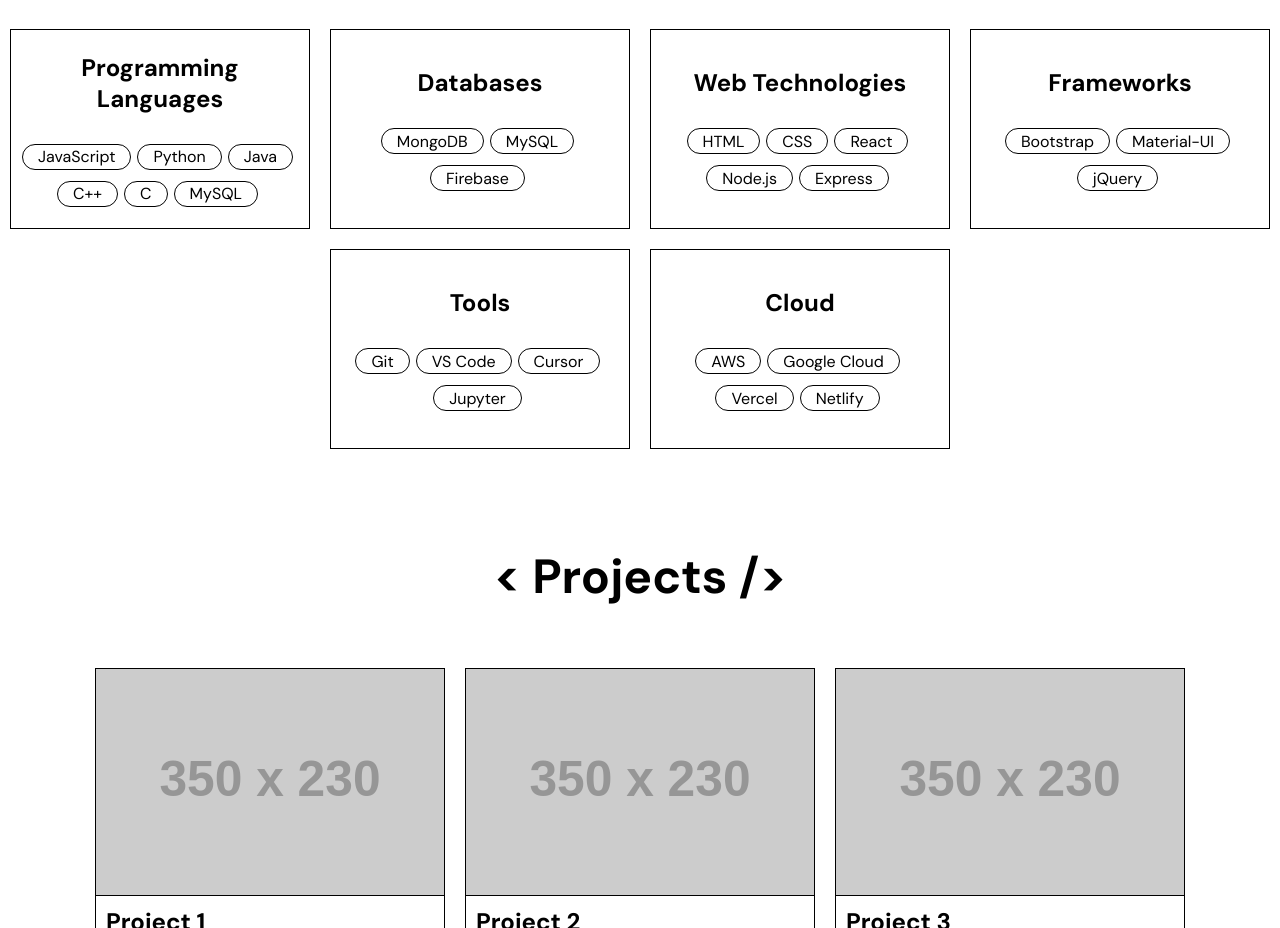
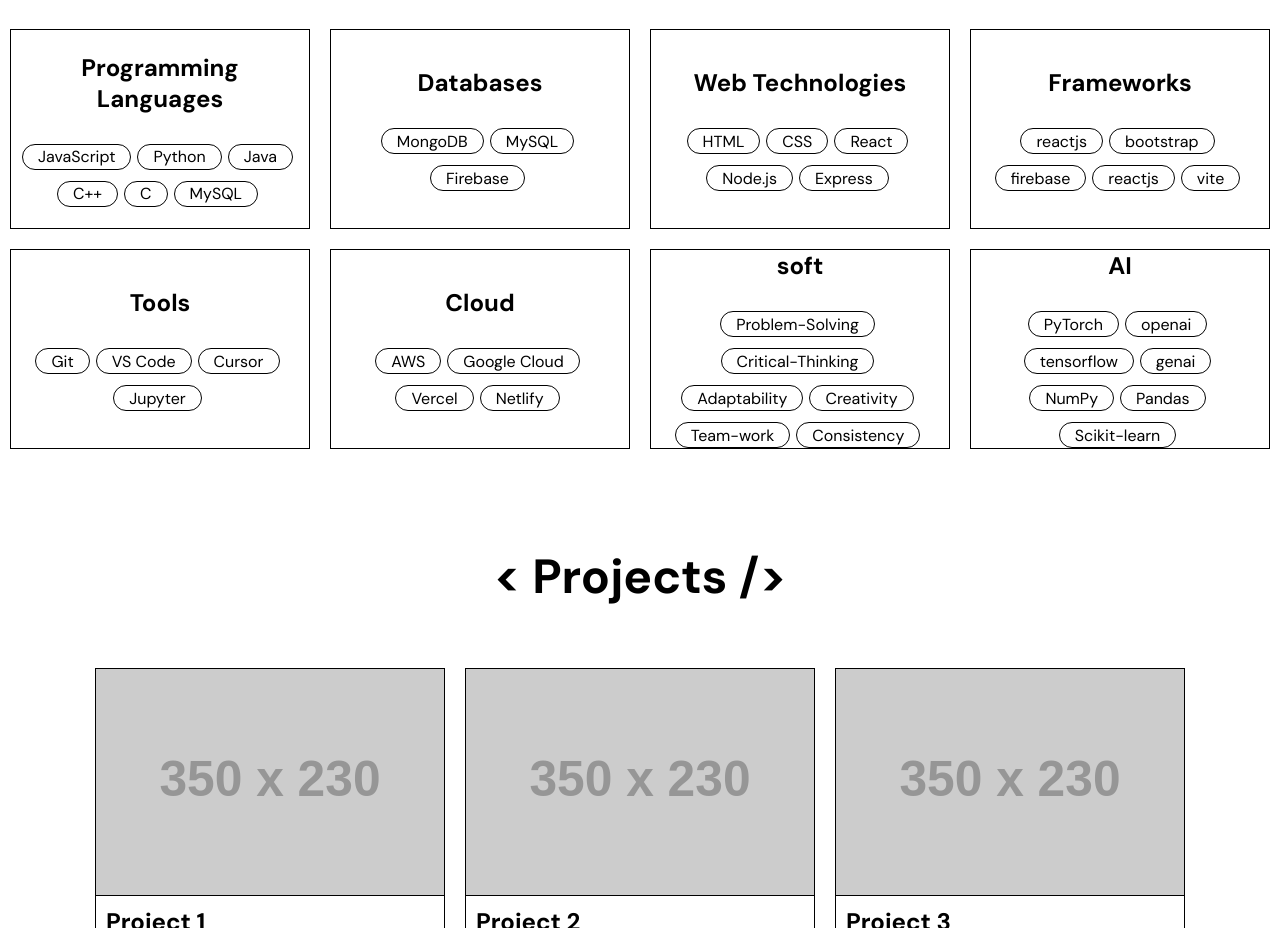
Before and after one commit to roshankodi/portfolio-me, a React (Create React App) app: page / in a window 1280 px wide. Shown: the part 1040-1968 px from the top of the page. Built offline with nearby package versions, Linux system fonts and the light colour scheme.

Commit message:
Updated skills section

```diff
--- a/src/Components/Skills/Skills.jsx
+++ b/src/Components/Skills/Skills.jsx
@@ -7,10 +7,11 @@
   programming_languages = ["JavaScript", "Python", "Java", "C++", "C", "MySQL"],
   database = ["MongoDB", "MySQL", "Firebase"],
   web_technologies = ["HTML", "CSS", "React", "Node.js", "Express"],
-  frameworks = ["Bootstrap", "Material-UI", "jQuery"],
+  frameworks = ["reactjs", "bootstrap", "firebase", "reactjs", "vite"],
   tools = ["Git", "VS Code", "Cursor", "Jupyter"],
   cloud = ["AWS", "Google Cloud", "Vercel", "Netlify"],
   soft = ["Problem-Solving", "Critical-Thinking", "Adaptability", "Creativity", "Team-work", "Consistency"],
+  AI = ["PyTorch", "openai", "tensorflow", "genai", "NumPy", "Pandas", "Scikit-learn"],
 }) {
   return (
     <div className="skills">
@@ -25,6 +26,8 @@
         <SkillContainer title="Frameworks" skills={frameworks} />
         <SkillContainer title="Tools" skills={tools} />
         <SkillContainer title="Cloud" skills={cloud} />
+        <SkillContainer title="soft" skills={soft} />
+        <SkillContainer title="AI" skills={AI} />
     </div>
     </div>
   );
```
